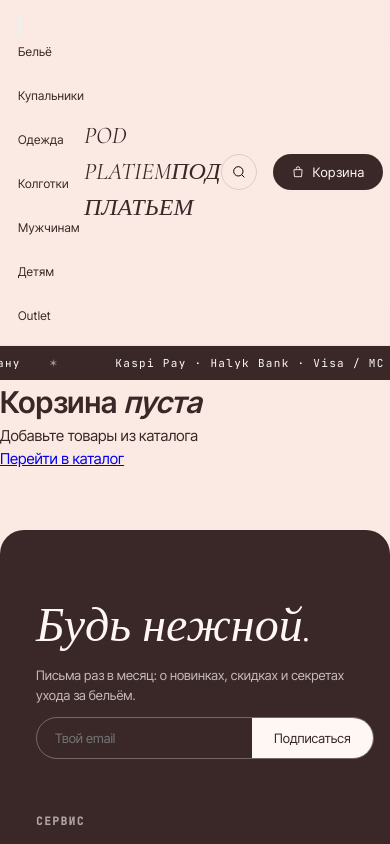
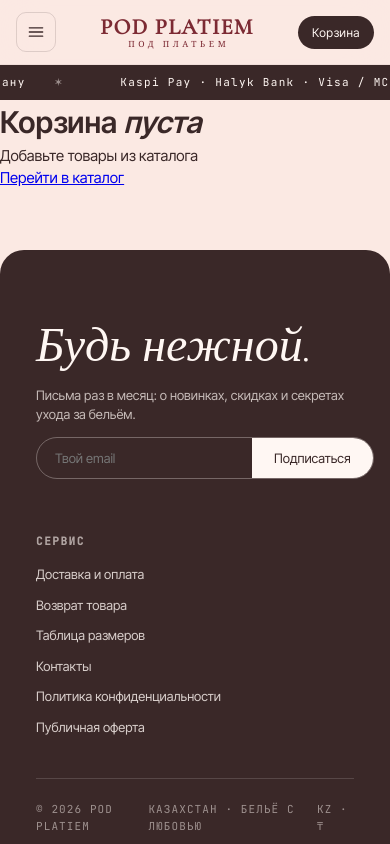
Before and after one commit to yemmydx/annablle-arto, a Next.js app: page /cart in a window 390 px wide. Shown: the top 844 px of the page. Built offline with nearby package versions, Linux system fonts and the light colour scheme.

Commit message:
restore lost css: logo, mobile menu, placeholders

```diff
--- a/app/globals.css
+++ b/app/globals.css
@@ -321,3 +321,87 @@ footer{background:var(--ink);color:var(--cream);padding:72px 36px 28px;border-ra
 .card-info{align-items:flex-start;}
 .card-info h4{overflow-wrap:anywhere;min-width:0;}
 .card-price{white-space:nowrap;flex-shrink:0;text-align:right;}
+
+/* ============================================================
+   ВОССТАНОВЛЕННЫЕ СТИЛИ (потерялись при откате globals.css)
+   ============================================================ */
+
+/* --- Текстовый логотип: POD PLATIEM + ПОД ПЛАТЬЕМ (в две строки) --- */
+.brand { display: inline-flex; align-items: center; text-decoration: none; }
+.brand-logo { display: flex; flex-direction: column; align-items: center; gap: 2px; line-height: 1; }
+.brand-logo-title {
+  font-family: 'Cormorant Garamond', Georgia, serif;
+  font-weight: 600; font-size: 30px; letter-spacing: 0.06em;
+  font-style: normal; color: #7c2a33; white-space: nowrap;
+}
+.brand-logo-sub {
+  font-family: 'Cormorant Garamond', Georgia, serif;
+  font-weight: 500; font-size: 11px; letter-spacing: 0.5em; margin-right: -0.5em;
+  font-style: normal; color: #7c2a33; white-space: nowrap;
+}
+.brand:hover .brand-logo-title { color: #9b3d3f; transition: color .25s; }
+
+/* --- Скрыть плейсхолдеры-подписи под фото (тёмные пилюли [ ... ]) --- */
+.ph-label { display: none; }
+
+/* --- Категории вверху: шрифт как у названия и крупнее --- */
+.mega-link { font-family: 'Cormorant Garamond', serif; font-size: 19px; letter-spacing: 0.01em; }
+
+/* --- Цена в карточке: не сжимается и не наезжает --- */
+.card-info { align-items: flex-start; }
+.card-info h4 { overflow-wrap: anywhere; min-width: 0; }
+.card-price { white-space: nowrap; flex-shrink: 0; text-align: right; }
+
+/* --- Мобильное меню: гамбургер + выезжающая панель --- */
+.nav-left-wrap { display: flex; align-items: center; gap: 16px; min-width: 0; }
+.nav-burger {
+  display: none; width: 40px; height: 40px; border-radius: 10px;
+  background: transparent; border: 1px solid rgba(58,40,40,0.15);
+  cursor: pointer; place-items: center; color: var(--ink);
+}
+.nav-burger svg { width: 20px; height: 20px; }
+.mobile-overlay {
+  position: fixed; inset: 0; background: rgba(58,40,40,0.4);
+  -webkit-backdrop-filter: blur(2px); backdrop-filter: blur(2px);
+  z-index: 80; animation: fadein .2s;
+}
+.mobile-drawer {
+  position: fixed; top: 0; left: 0; bottom: 0; width: min(86vw, 360px);
+  background: var(--bg); z-index: 81; display: flex; flex-direction: column;
+  box-shadow: 0 0 60px rgba(58,40,40,0.25);
+  animation: drawerIn .28s cubic-bezier(.2,.7,.2,1); overflow-y: auto;
+}
+@keyframes drawerIn { from { transform: translateX(-100%);} to { transform: translateX(0);} }
+.mdrawer-top { display: flex; align-items: center; justify-content: space-between; padding: 18px 20px; border-bottom: 1px solid var(--line); }
+.mdrawer-brand { font-family: 'Cormorant Garamond', serif; font-size: 24px; font-style: italic; color: var(--ink); text-decoration: none; }
+.mdrawer-close { width: 38px; height: 38px; border-radius: 999px; border: 1px solid rgba(58,40,40,0.15); background: transparent; cursor: pointer; color: var(--ink); font-size: 22px; line-height: 1; }
+.mdrawer-nav { padding: 6px 0 40px; }
+.mdrawer-link, .mdrawer-grouphead {
+  display: flex; align-items: center; justify-content: space-between; width: 100%; text-align: left;
+  font-family: 'Cormorant Garamond', serif; font-size: 22px; color: var(--ink);
+  text-decoration: none; background: transparent; border: none;
+  border-bottom: 1px solid var(--line); padding: 16px 22px; cursor: pointer;
+}
+.mdrawer-chev { font-size: 24px; transition: transform .25s; opacity: .5; }
+.mdrawer-chev.open { transform: rotate(90deg); }
+.mdrawer-sub { padding: 4px 22px 16px; background: rgba(255,247,243,0.5); border-bottom: 1px solid var(--line); }
+.mdrawer-coltitle { font-family: 'JetBrains Mono', monospace; font-size: 10px; letter-spacing: .16em; text-transform: uppercase; color: var(--ink-soft); opacity: .7; margin: 14px 0 6px; }
+.mdrawer-sublink { display: block; padding: 8px 0; color: var(--ink-soft); text-decoration: none; font-size: 15px; }
+.mdrawer-sublink.strong { color: var(--ink); font-weight: 500; }
+
+@media (min-width: 901px) {
+  .mobile-overlay, .mobile-drawer { display: none; }
+}
+@media (max-width: 900px) {
+  .nav { grid-template-columns: auto 1fr auto; padding: 12px 16px; }
+  .mega-nav { display: none; }
+  .nav-burger { display: grid; }
+  .nav-right .nav-icon { display: none; }
+  .brand { justify-self: center; }
+  .brand-logo-title { font-size: 22px; }
+  .brand-logo-sub { font-size: 8.5px; letter-spacing: 0.42em; margin-right: -0.42em; }
+  .cart-btn { padding: 9px 14px; font-size: 12px; }
+  .cart-btn svg { display: none; }
+  .product-grid { grid-template-columns: repeat(2, minmax(0,1fr)); gap: 18px 10px; }
+  .cats { grid-template-columns: repeat(2, 1fr); }
+}
--- a/components/store/CartDrawer.tsx
+++ b/components/store/CartDrawer.tsx
@@ -1,6 +1,6 @@
 'use client'
 import { useCart } from '@/lib/cart'
-import { formatPrice, optimizeImage } from '@/lib/utils'
+import { formatPrice } from '@/lib/utils'
 import Link from 'next/link'
 
 export default function CartDrawer({ onClose }: { onClose: () => void }) {
@@ -34,7 +34,7 @@ export default function CartDrawer({ onClose }: { onClose: () => void }) {
             <div key={`${item.product.id}-${item.size}`} style={{display:'grid',gridTemplateColumns:'80px 1fr auto',gap:14,padding:'14px 0',borderBottom:'1px solid var(--line)'}}>
               <Link href={`/product/${item.product.slug}`} onClick={onClose} style={{aspectRatio:'3/4',borderRadius:8,background:'linear-gradient(165deg,#e8b4a6,#c98e88)',position:'relative',overflow:'hidden',display:'block'}}>
                 {itemImage ? (
-                  <img src={optimizeImage(itemImage, {width:200})} alt={item.product.name}
+                  <img src={itemImage} alt={item.product.name}
                     style={{position:'absolute',inset:0,width:'100%',height:'100%',objectFit:'cover'}} />
                 ) : (
                   <div className="ph" style={{borderRadius:8}}></div>
--- a/components/store/CatalogClient.tsx
+++ b/components/store/CatalogClient.tsx
@@ -3,7 +3,7 @@ import { useState, useMemo } from 'react'
 import Link from 'next/link'
 import Image from 'next/image'
 import { Product, Category } from '@/lib/supabase'
-import { formatPrice, optimizeImage } from '@/lib/utils'
+import { formatPrice } from '@/lib/utils'
 import { useCart } from '@/lib/cart'
 import QuickView from './QuickView'
 import CartDrawer from './CartDrawer'
@@ -329,11 +329,11 @@ function CatalogCard({ product, idx, onQuick, onCartOpen }: { product: Product;
       <div className="card-img" style={{background: CARD_BG[gi]}} onClick={() => window.location.href = `/product/${product.slug}`}>
         {product.images && product.images.length > 0 ? (
           <>
-            <Image src={optimizeImage(product.images[0], {width:600})} alt={product.name} fill
+            <Image src={product.images[0]} alt={product.name} fill
               sizes="(max-width:640px) 50vw, (max-width:900px) 33vw, 25vw"
               style={{objectFit:'cover'}} />
             {product.images[1] && (
-              <Image src={optimizeImage(product.images[1], {width:600})} alt={product.name} fill className="card-img-hover"
+              <Image src={product.images[1]} alt={product.name} fill className="card-img-hover"
                 sizes="(max-width:640px) 50vw, (max-width:900px) 33vw, 25vw"
                 style={{objectFit:'cover',opacity:0,transition:'opacity .5s'}} />
             )}
--- a/components/store/HomeClient.tsx
+++ b/components/store/HomeClient.tsx
@@ -3,7 +3,7 @@ import { useState } from 'react'
 import Link from 'next/link'
 import Image from 'next/image'
 import { Product } from '@/lib/supabase'
-import { formatPrice, optimizeImage } from '@/lib/utils'
+import { formatPrice } from '@/lib/utils'
 import { useCart } from '@/lib/cart'
 import QuickView from './QuickView'
 import CartDrawer from './CartDrawer'
@@ -45,11 +45,11 @@ function ProductCard({ p, idx, onQuick }: { p: Product; idx: number; onQuick: ()
       <div className="card-img" style={{ background: CARD_BG[gi] }} onClick={() => window.location.href = `/product/${p.slug}`}>
         {p.images && p.images[0] ? (
           <>
-            <Image src={optimizeImage(p.images[0], {width:600})} alt={p.name} fill
+            <Image src={p.images[0]} alt={p.name} fill
               sizes="(max-width:640px) 50vw, (max-width:900px) 33vw, 25vw"
               style={{ objectFit: 'cover' }} />
             {p.images[1] && (
-              <Image src={optimizeImage(p.images[1], {width:600})} alt={p.name} fill className="card-img-hover"
+              <Image src={p.images[1]} alt={p.name} fill className="card-img-hover"
                 sizes="(max-width:640px) 50vw, (max-width:900px) 33vw, 25vw"
                 style={{ objectFit: 'cover' }} />
             )}
--- a/components/store/ProductDetail.tsx
+++ b/components/store/ProductDetail.tsx
@@ -3,7 +3,7 @@ import { useState, useMemo } from 'react'
 import Link from 'next/link'
 import Image from 'next/image'
 import { Product } from '@/lib/supabase'
-import { formatPrice, optimizeImage } from '@/lib/utils'
+import { formatPrice } from '@/lib/utils'
 import { useCart } from '@/lib/cart'
 import ProductGrid from './ProductGrid'
 import CartDrawer from './CartDrawer'
@@ -138,7 +138,7 @@ export default function ProductDetail({ product: p, colors, related, collectionP
                 onClick={() => setActiveImg(i)}
                 style={{background: CARD_BG[i % CARD_BG.length], position:'relative', overflow:'hidden'}}>
                 {img ? (
-                  <Image src={optimizeImage(img, {width:200})} alt={`${p.name} ${i+1}`} fill sizes="90px"
+                  <Image src={img} alt={`${p.name} ${i+1}`} fill sizes="90px"
                     style={{objectFit:'cover'}} />
                 ) : (
                   <div className="ph" style={{borderRadius:8}}></div>
@@ -160,7 +160,7 @@ export default function ProductDetail({ product: p, colors, related, collectionP
             }}
           >
             {images[activeImg] ? (
-              <Image src={optimizeImage(images[activeImg], {width:1200, quality:80})} alt={p.name} fill priority
+              <Image src={images[activeImg]} alt={p.name} fill priority
                 sizes="(max-width:900px) 100vw, 640px"
                 quality={85}
                 style={{
--- a/components/store/ProductGrid.tsx
+++ b/components/store/ProductGrid.tsx
@@ -2,7 +2,7 @@
 import Link from 'next/link'
 import Image from 'next/image'
 import { Product } from '@/lib/supabase'
-import { formatPrice, optimizeImage } from '@/lib/utils'
+import { formatPrice } from '@/lib/utils'
 import { useCart } from '@/lib/cart'
 import { useState } from 'react'
 
@@ -39,7 +39,7 @@ function ProductCard({ product, idx }: { product: Product; idx: number }) {
       <div className="card-img" style={{background: firstImage ? undefined : CARD_GRADIENTS[gi]}}>
         {firstImage ? (
           <div className="card-img-inner">
-            <Image src={optimizeImage(firstImage, {width:600})} alt={product.name} fill style={{objectFit:'cover'}} />
+            <Image src={firstImage} alt={product.name} fill style={{objectFit:'cover'}} />
           </div>
         ) : (
           <>
--- a/components/store/QuickView.tsx
+++ b/components/store/QuickView.tsx
@@ -2,7 +2,7 @@
 import { useState } from 'react'
 import Image from 'next/image'
 import { Product } from '@/lib/supabase'
-import { formatPrice, optimizeImage } from '@/lib/utils'
+import { formatPrice } from '@/lib/utils'
 import { useCart } from '@/lib/cart'
 
 const CARD_BG = ['linear-gradient(165deg,#f3c8be,#d99c8e)','linear-gradient(165deg,#ead0c4,#d4a094)','linear-gradient(165deg,#f5d8d0,#d8a89c)']
@@ -88,7 +88,7 @@ export default function QuickView({ product: p, onClose, onCartOpen }: {
         <div className="qv-photo" style={{background:CARD_BG[0]}}>
           {images.length > 0 && (
             <Image
-              src={optimizeImage(images[imgIdx] || images[0], {width:700})}
+              src={images[imgIdx] || images[0]}
               alt={p.name}
               fill
               sizes="(max-width:700px) 90vw, 450px"
@@ -99,7 +99,7 @@ export default function QuickView({ product: p, onClose, onCartOpen }: {
             <div className="qv-thumbs">
               {images.slice(0,4).map((src, i) => (
                 <button key={i} className={`qv-thumb ${i === imgIdx ? 'on' : ''}`} onClick={() => setImgIdx(i)} aria-label={`Фото ${i+1}`}>
-                  <Image src={optimizeImage(src, {width:100})} alt="" fill sizes="44px" style={{objectFit:'cover'}} />
+                  <Image src={src} alt="" fill sizes="44px" style={{objectFit:'cover'}} />
                 </button>
               ))}
             </div>
--- a/lib/utils.ts
+++ b/lib/utils.ts
@@ -55,19 +55,3 @@ export const KZ_CITIES = [
   'Тараз', 'Павлодар', 'Өскемен', 'Семей', 'Атырау',
   'Қостанай', 'Петропавл', 'Орал', 'Түркістан', 'Қызылорда',
 ]
-
-// Оптимизация фото через Supabase Image Transformation (Pro-тариф).
-// Публичную ссылку (.../object/public/...) превращает в трансформированную
-// (.../render/image/public/...?width=&quality=) — Supabase отдаёт лёгкий WebP на лету.
-// Внешние/пустые ссылки возвращаются без изменений.
-export function optimizeImage(
-  url: string | null | undefined,
-  opts: { width?: number; quality?: number } = {}
-): string {
-  if (!url) return ''
-  if (!url.includes('/storage/v1/object/public/')) return url
-  const { width = 600, quality = 75 } = opts
-  const base = url.replace('/storage/v1/object/public/', '/storage/v1/render/image/public/')
-  const sep = base.includes('?') ? '&' : '?'
-  return `${base}${sep}width=${width}&quality=${quality}`
-}
```
